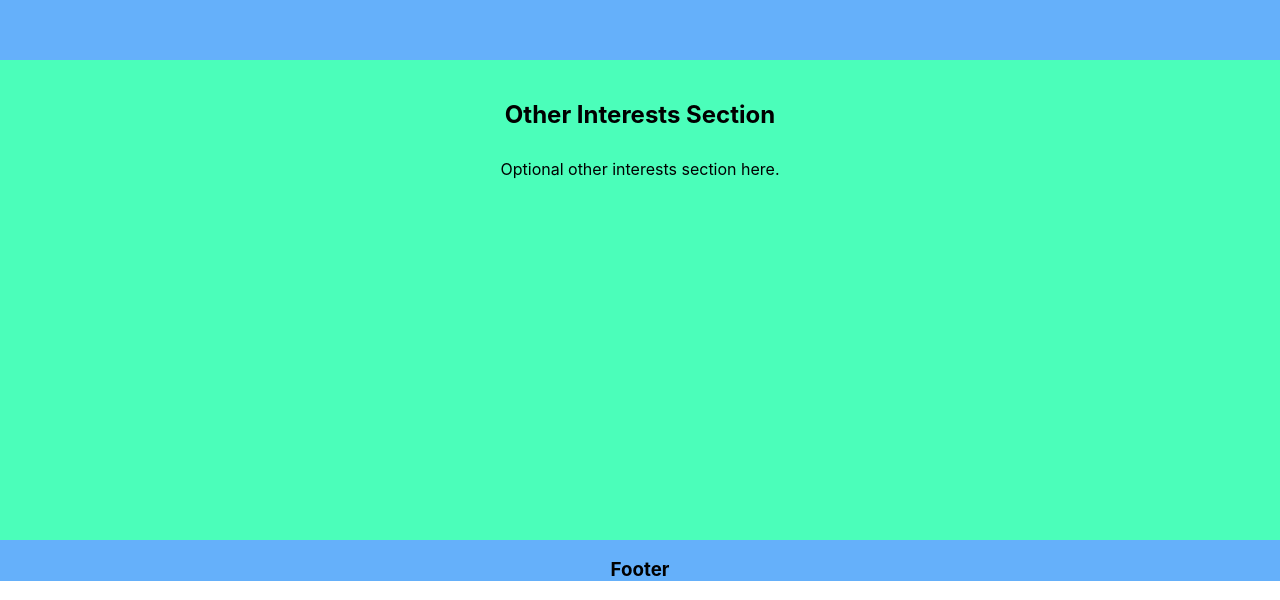
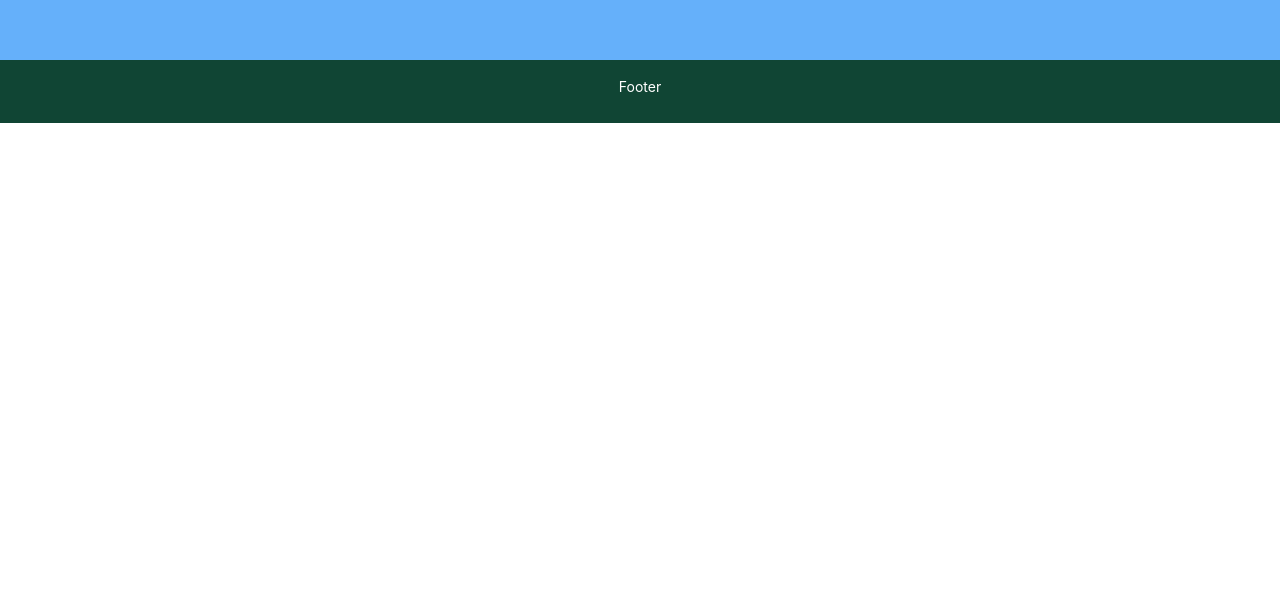
Before and after one commit to pamunev/pme-portfolio-site-2.0, a React (Create React App) app: page / in a window 1280 px wide. Shown: the part 1785-2385 px from the top of the page. After the commit the page ends 1908 px from the top, so only its background shows below. Built offline with nearby package versions, Linux system fonts and the light colour scheme.

Commit message:
Added some styling for footer.

```diff
--- a/src/assets/styles/index.css
+++ b/src/assets/styles/index.css
@@ -78,6 +78,18 @@
     background-color: #65B0FA;
 }
 
+.footer-container {
+    text-align: center;
+    background-color: #104534;
+    color: white;
+    padding: 18px;
+}
+
+.footer-container div {
+    font-size: 14px;
+    padding-bottom: 10px;
+}
+
 
 @media all and (min-width: 800px) {
     .background {
--- a/src/components/Footer.js
+++ b/src/components/Footer.js
@@ -2,8 +2,8 @@ import React from "react";
 
 function Footer() {
   return (
-    <div>
-      <h3>Footer</h3>
+    <div className="footer-container">
+      <div>Footer</div>
     </div>
   );
 }
--- a/src/layout/Layout.js
+++ b/src/layout/Layout.js
@@ -8,7 +8,6 @@
 import React from "react";
 import AboutSection from "../components/AboutSection";
 import CodeSection from "../components/CodeSection";
-import OtherInterestsSection from "../components/OtherInterestsSection";
 
 // Components
 
@@ -17,7 +16,6 @@ function Layout() {
     <div>
       <AboutSection />
       <CodeSection />
-      <OtherInterestsSection />
     </div>
   );
 }
```
